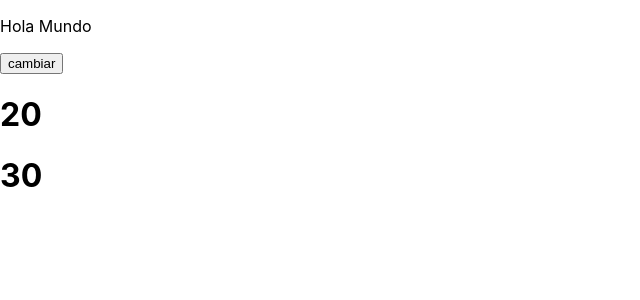
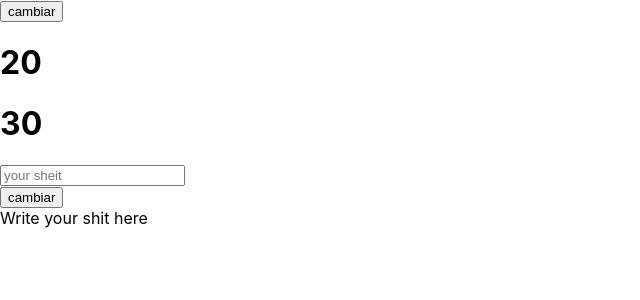
Before and after one commit to jaliagag/testBreakReact, a React (Create React App) app in the folder test-delete/: page / in a window 1280 px wide. Shown: the top 300 px of the page, without its empty margins (0-640 px from the left). Built offline with nearby package versions, Linux system fonts and the light colour scheme; the HTML template or start-up script is replaced by a standard one.

Commit message:
Update App.js

```diff
--- a/test-delete/src/App.js
+++ b/test-delete/src/App.js
@@ -5,6 +5,7 @@
 function App() {
   const [hola, setHola] = useState(20);
   const [adios, setAdios] = useState(30);
+  const [textito, setTextito] = useState('Write your shit here')
   function change(){
     if (hola === 20) {
       setHola(30);
@@ -14,15 +15,26 @@
       setAdios(30);
     }
   }
+  function asdf(){
+  }
   return (
     <>
       <div className="">
-	<p>
-	  Hola Mundo
-	</p>
 	<button onClick={change}>cambiar</button>
 	<h1>{hola}</h1>
 	<h1>{adios}</h1>
+      </div>
+      <div>
+	<input
+	  type='text'
+	  placeholder='your sheit'
+	  onSubmit={e=>setTextito(e.target.value)}
+	/>
+	<br />
+	<button onClick={asdf}>cambiar</button>
+	<div>
+	  <span>{textito}</span>
+	</div>
       </div>
     </>
   );
```
